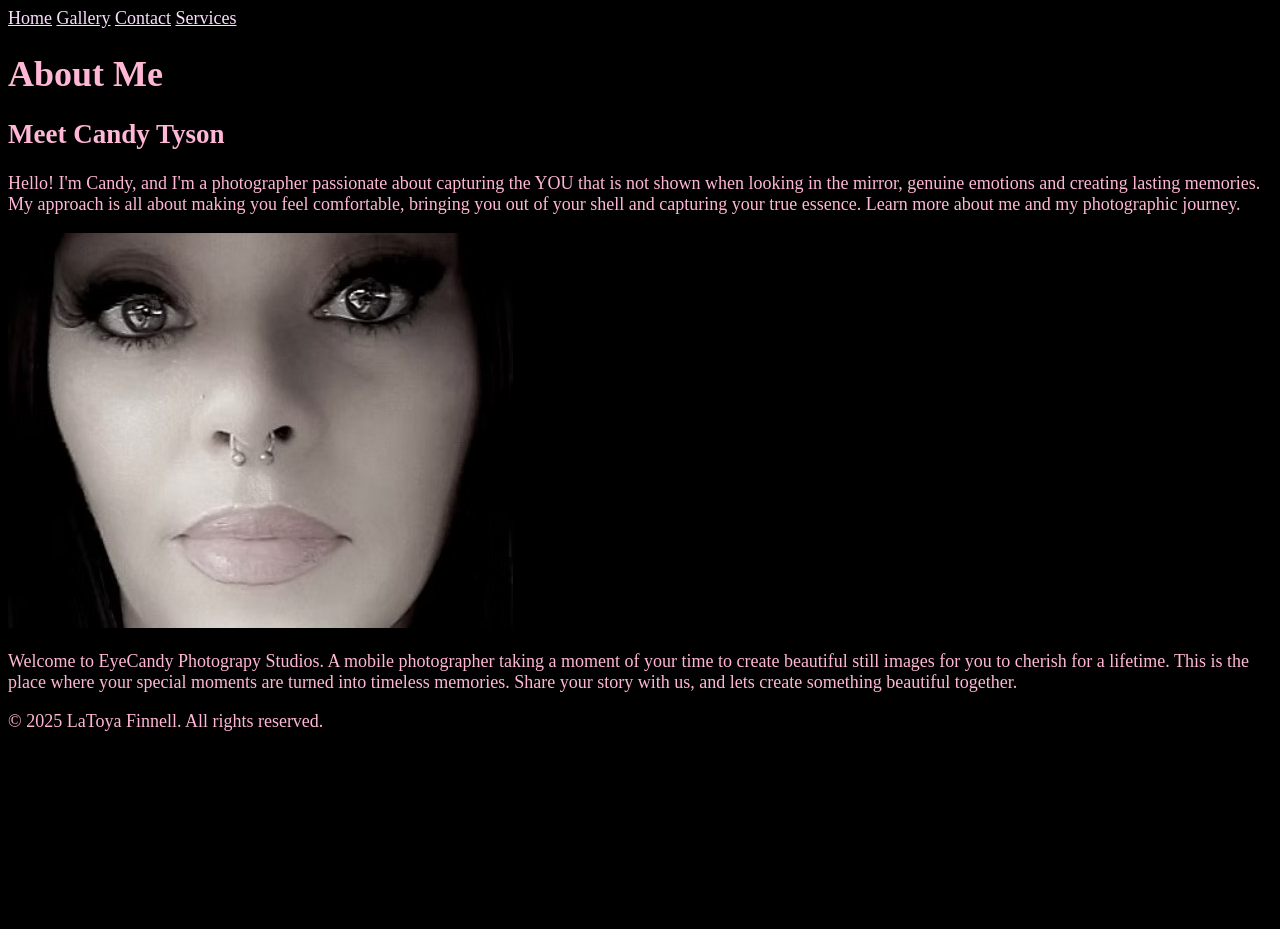
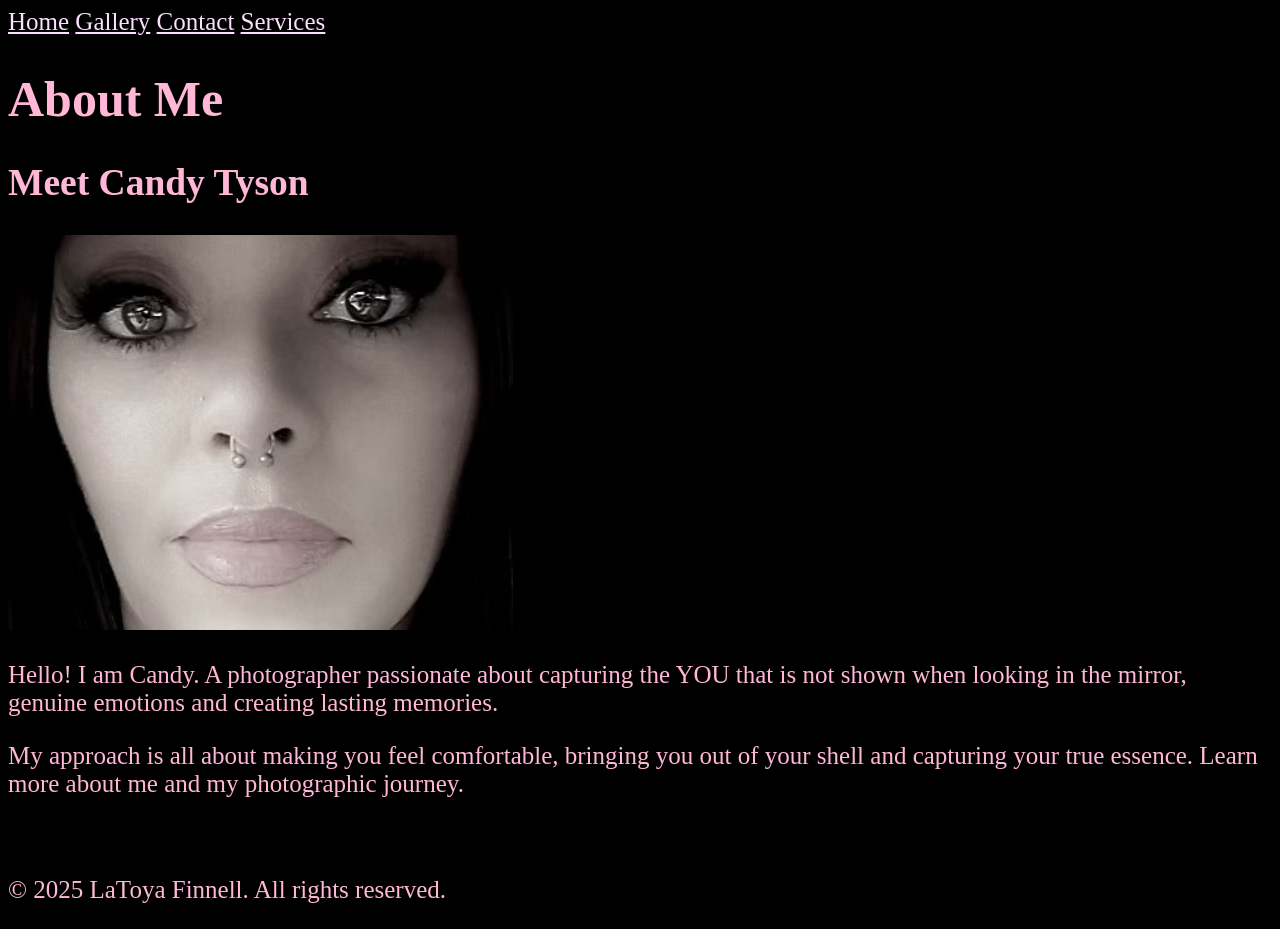
Before and after one commit to LFINNELL2/LFINNELL2.github.io, a plain HTML site: page Website/about.html in a window 1280 px wide. Before the commit the page ends 800 px from the top, so only its background shows below. Drawn offline with Linux system fonts and the light colour scheme; files whose address does not match are found by name.

Commit message:
about.html

```diff
--- a/Website/about.html
+++ b/Website/about.html
@@ -2,9 +2,9 @@
 <html>
 <nav>
     <a href="index.html">Home</a>
-    <a href="gallery.html">Gallery</a>
-    <a href="contact.html">Contact</a>
-    <a href="services.html">Services</a>
+    <a href="gallery.html" class="center-link">Gallery</a>
+    <a href="contact.html" class="center-link">Contact</a>
+    <a href="services.html" class="center-link">Services</a>
 </nav>
 <head>
   <title>About</title>
@@ -13,7 +13,7 @@
 body {
   background-color: black;
   color: #FFB7D5; /* Cotton Candy color */
-  font-size: 18px;
+  font-size: 25px;
 }
 a:link {
       color: #FCDFFF; /* Cotton candy pink for unvisited links */
@@ -32,9 +32,9 @@ a:link {
   <h1>About Me</h1>
   <section id="about">
         <h2>Meet Candy Tyson</h2>
-        <p>Hello! I'm Candy, and I'm a photographer passionate about capturing the YOU that is not shown when looking in the mirror, genuine emotions and creating lasting memories. My approach is all about making you feel comfortable, bringing you out of your shell and capturing your true essence. Learn more about me and my photographic journey.</p>
         <img src="C:\Users\finne\OneDrive\Pictures\Candy.jpg" alt="Candy Tyson">
-        <p>Welcome to EyeCandy Photograpy Studios. A mobile photographer taking a moment of your time to create beautiful still images for you to cherish for a lifetime. This is the place where your special moments are turned into timeless memories. Share your story with us, and lets create something beautiful together.</p>
+        <p>Hello! I am Candy. A photographer passionate about capturing the YOU that is not shown when looking in the mirror, genuine emotions and creating lasting memories. <br></p>
+        <p>My approach is all about making you feel comfortable, bringing you out of your shell and capturing your true essence. Learn more about me and my photographic journey.</p></br>
     </section>
     <footer>
         <p>&copy; 2025 LaToya Finnell. All rights reserved.</p>
```
